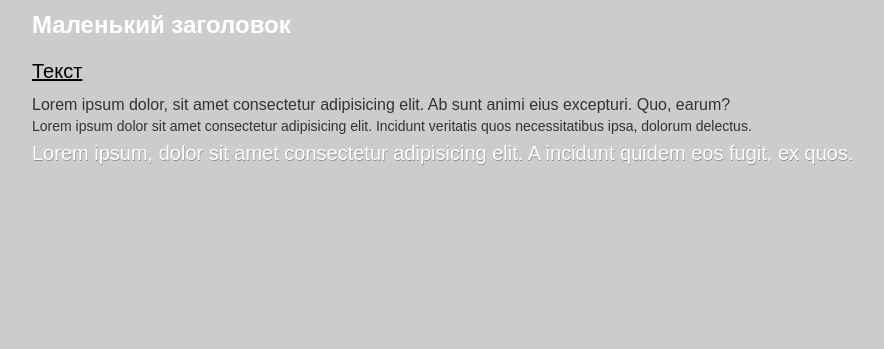
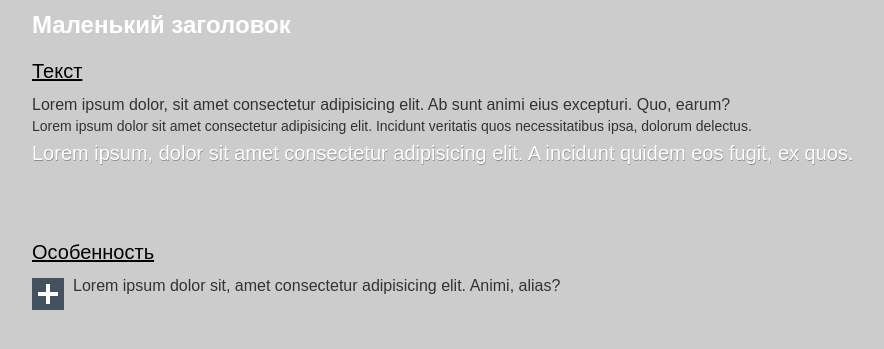
Before and after one commit to ia-stepanov/wwwtemplate, a website built with Parcel: page src/uikit.html in a window 1280 px wide. Shown: the part 227-576 px from the top of the page, without its empty margins (18-902 px from the left). Built offline with nearby package versions, Linux system fonts and the light colour scheme.

Commit message:
add(wwwtemplate): реализовать компонент Особенности

```diff
--- /dev/null
+++ b/src/assets/styles/components/_feature.scss
@@ -0,0 +1,17 @@
+.feature {
+  @include p1();
+  padding-left: 4.1rem;
+  width: 100%;
+  position: relative;
+
+  &__text {
+    @include p1();
+  }
+
+  &::before {
+    content: url(../images/plus-icon.png);
+    position: absolute;
+    top: 0.4rem;
+    left: 0;
+  }
+}
--- a/src/assets/styles/components/index.scss
+++ b/src/assets/styles/components/index.scss
@@ -0,0 +1 @@
+@import './feature'
--- a/src/assets/styles/uikit.scss
+++ b/src/assets/styles/uikit.scss
@@ -37,7 +37,6 @@ h3 {
   @include p2();
 }
 
-
 .lead {
   @include lead();
 }
--- a/src/uikit.html
+++ b/src/uikit.html
@@ -26,6 +26,13 @@
         Lorem ipsum, dolor sit amet consectetur adipisicing elit. A incidunt quidem eos
         fugit, ex quos.
       </p>
+      <div class="divider"></div>
+      <div class="ui__title">Особенность</div>
+      <div class="feature">
+        <p class="feature__text">
+          Lorem ipsum dolor sit, amet consectetur adipisicing elit. Animi, alias?
+        </p>
+      </div>
     </div>
   </body>
 </html>
```
Also changed, not shown: src/assets/images/plus-icon.png (added).
